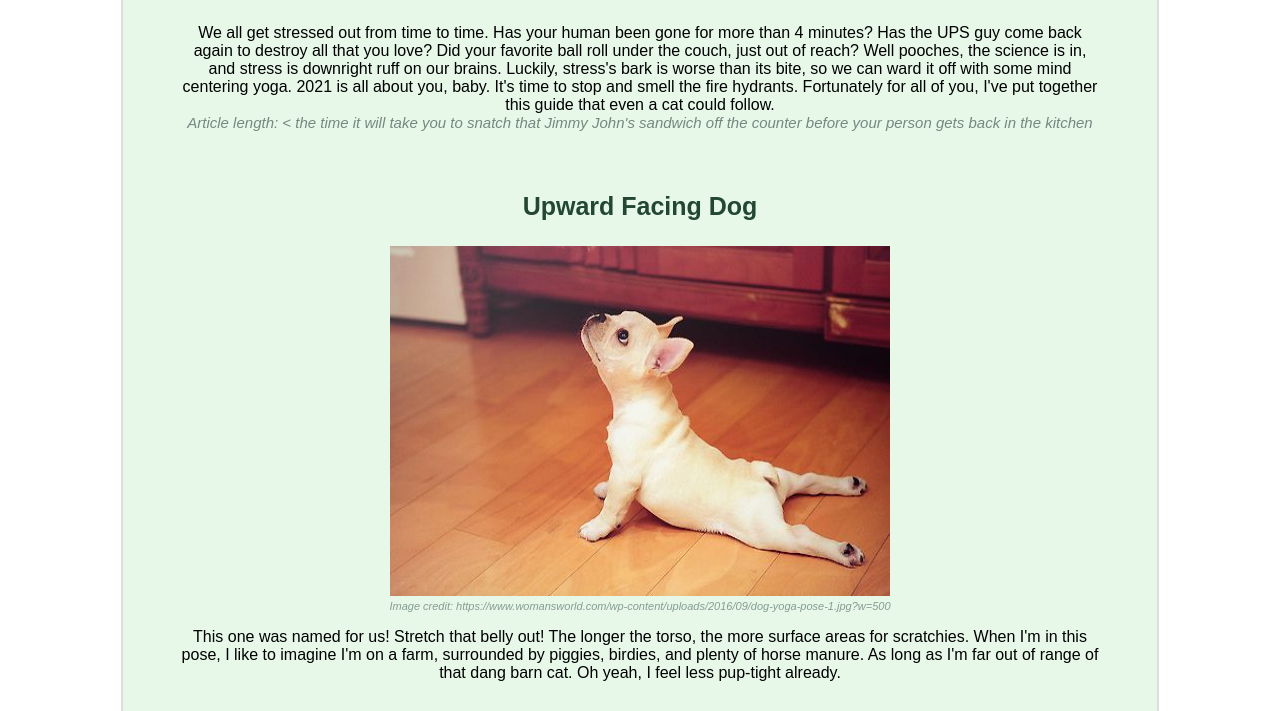
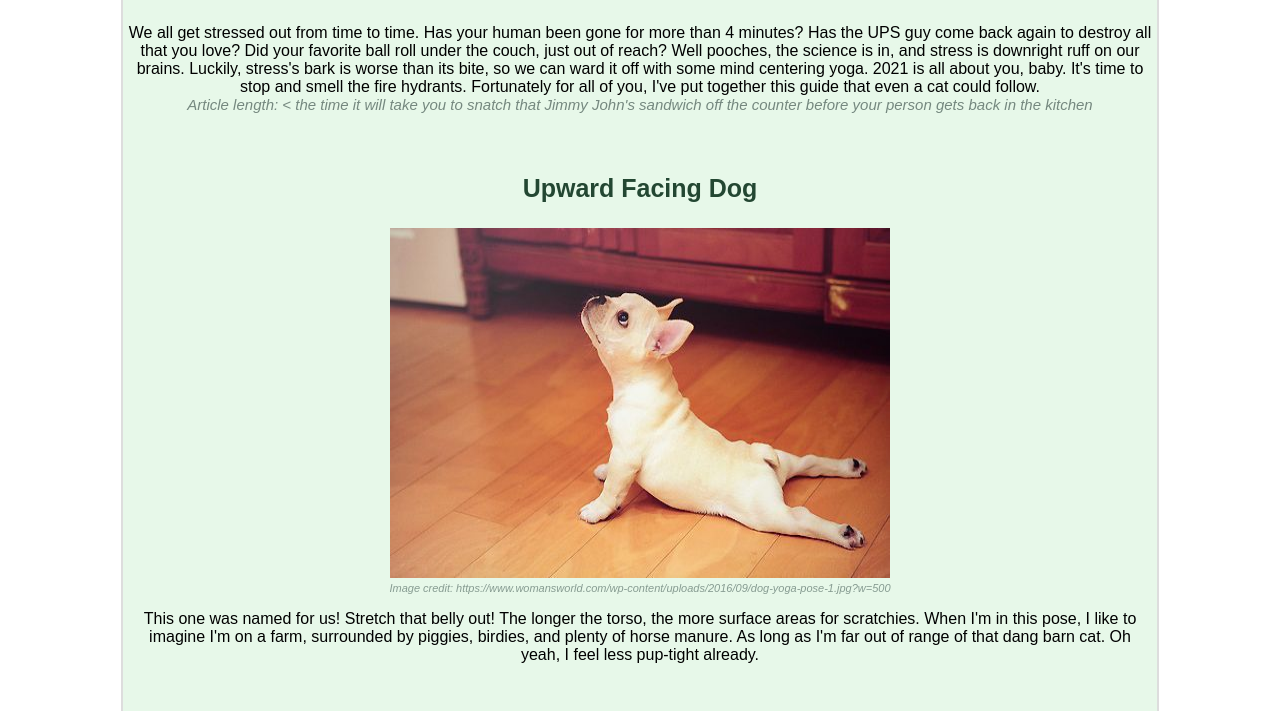
Before and after one commit to LC101-May-2021/assignment-4-html-me-something-hashbrowns94, a website: page index.html in a window 1280 px wide. Shown: the part 82-793 px from the top of the page. Drawn offline with Linux system fonts and the light colour scheme.

Commit message:
placated the autograder

```diff
--- a/styles.css
+++ b/styles.css
@@ -9,6 +9,7 @@ html {
 body {
     display: block;
     min-height: 100%;
+    margin: 8px;
     margin: auto;
     padding: 5px;
     max-width: 80%;
@@ -18,8 +19,9 @@ body {
 
 main {
     text-align: center;
-    margin-left: 5%;
-    margin-right: 5%;
+    /* margin-left: 5%;
+    margin-right: 5%; */
+    margin: auto;
 }
 
 #mainHeading {
```
Also changed, not shown: index.html (+0 -1 lines).
